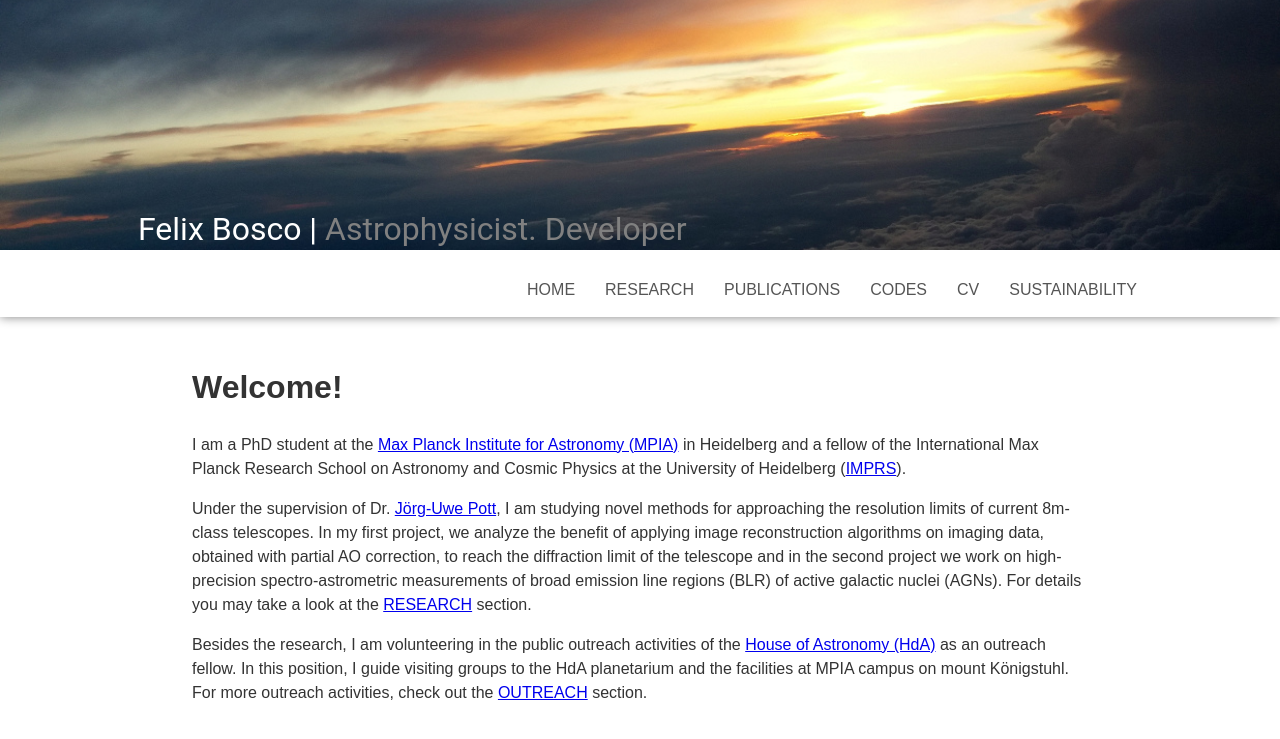
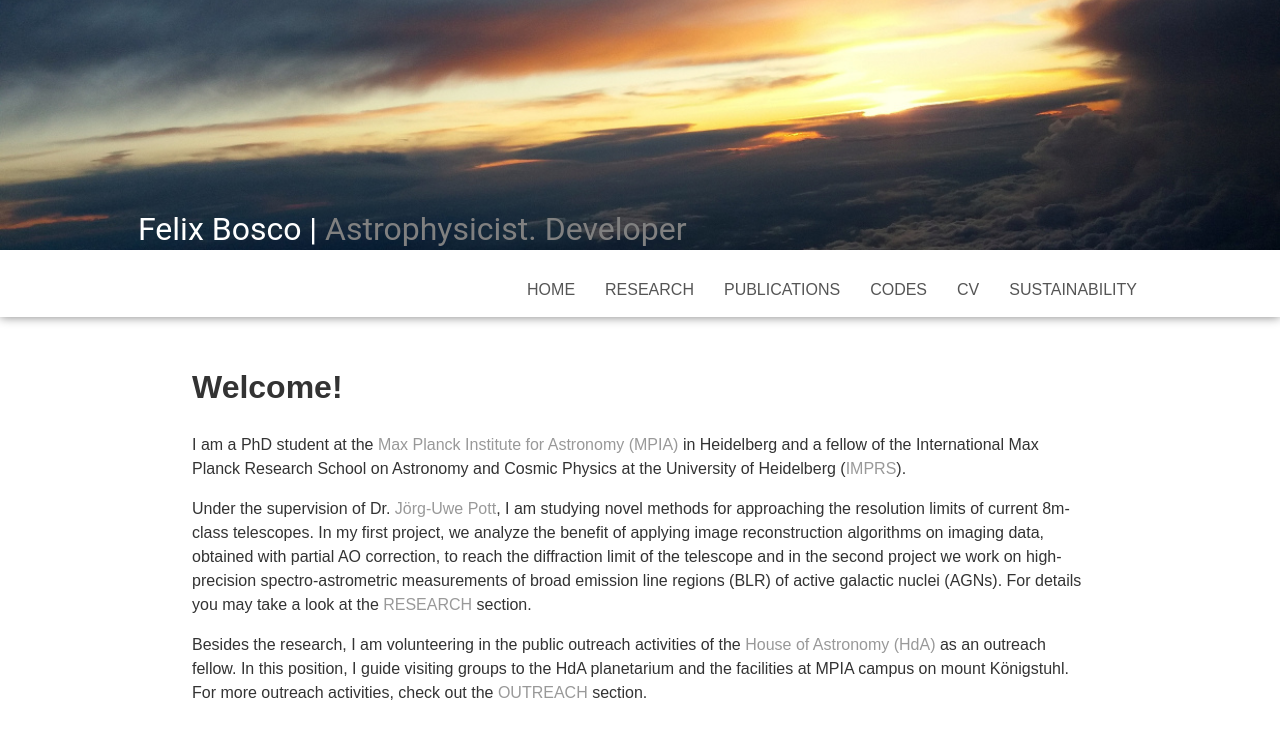
Before and after one commit to felixbosco/felixbosco.github.io, a Jekyll site: the page built from index.html, in a window 1280 px wide. Shown: the top 739 px of the page. Built offline with Jekyll 4.4.1, drawn with Linux system fonts in a browser that asks for light colours.

Commit message:
Add style for a in main

```diff
--- a/assets/css/style.css
+++ b/assets/css/style.css
@@ -94,6 +94,13 @@ main {
 
     color: #333;
 }
+main a {
+  color: #999;
+  text-decoration: none;
+}
+main a:hover {
+  text-decoration: underline;
+}
 
 /* ---------- responsive design ---------- */
 @media (max-width: 1200px) {
```
